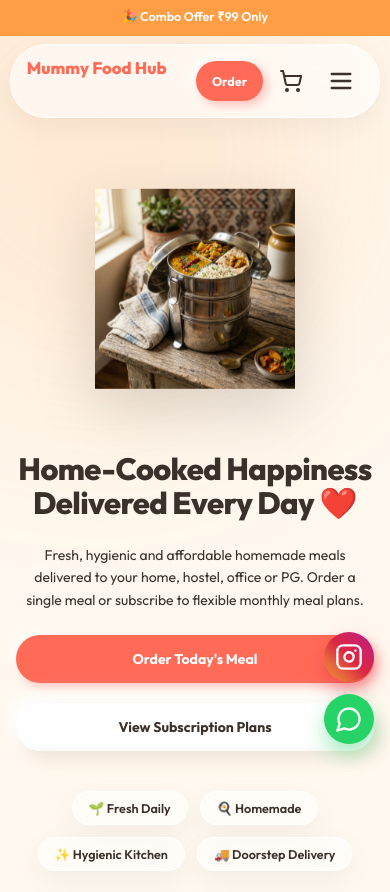
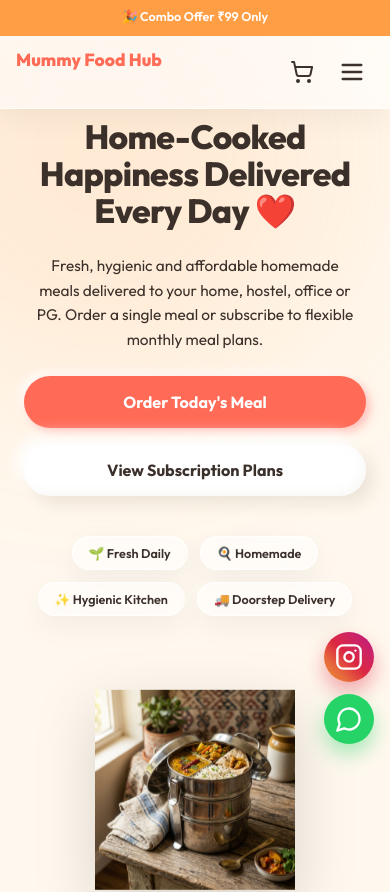
Before and after one commit to weber011/mummyfoodhub, a Next.js app: page / in a window 390 px wide. Shown: the top 892 px of the page. Built offline with nearby package versions, Linux system fonts and the light colour scheme; no server answers; the database is empty.

Commit message:
Polish mobile layout: fix padding order and native app styling

```diff
--- a/app/globals.css
+++ b/app/globals.css
@@ -215,7 +215,7 @@
 
   /* Padding adjustments */
   section {
-    padding: 40px 16px !important;
+    padding: 40px 16px;
   }
 }
 
--- a/components/Hero.module.css
+++ b/components/Hero.module.css
@@ -101,44 +101,49 @@
 
 @media (max-width: 900px) {
   .hero {
-    flex-direction: column-reverse; /* Put image above text on mobile */
+    flex-direction: column; /* Text on top, Image below */
     text-align: center;
-    padding-top: 20px;
-    min-height: auto; /* Remove tall minimum height */
-    gap: 24px;
+    padding-top: 40px;
+    min-height: auto;
+    gap: 32px;
   }
 
   .content h1 {
-    font-size: 2.2rem;
+    font-size: 2.4rem;
   }
 
   .content p {
-    font-size: 1rem;
+    font-size: 1.1rem;
     margin-bottom: 24px;
+    padding: 0 10px;
   }
 
   .actions {
     flex-direction: column;
     align-items: center;
     width: 100%;
+    gap: 16px;
   }
 
   .actions button {
     width: 100%;
+    padding: 16px !important; /* Bigger, highly tappable buttons */
+    font-size: 1.15rem !important;
   }
 
   .badges {
     justify-content: center;
+    margin-top: 20px;
   }
 
   .imageWrapper {
-    min-height: 250px;
-    margin-bottom: 20px;
+    min-height: 280px;
+    margin-top: 20px;
   }
 
   .tiffinMock {
-    width: 250px;
-    height: 250px;
+    width: 280px;
+    height: 280px;
   }
 }
 
--- a/components/Navbar.module.css
+++ b/components/Navbar.module.css
@@ -103,31 +103,35 @@
 @media (max-width: 768px) {
   .header {
     padding: 12px 16px;
-    margin: 8px auto;
+    margin: 0;
+    width: 100%;
+    max-width: 100%;
+    border-radius: 0;
+    border-left: none;
+    border-right: none;
+    border-top: none;
+    top: 36px;
   }
 
   .logo {
-    font-size: 1.2rem; /* Shrink logo slightly */
+    font-size: 1.25rem;
   }
 
   .nav {
-    display: none; /* Hide Desktop Nav links */
+    display: none;
   }
 
   .actions {
-    gap: 8px; /* Tighter gap on mobile */
+    gap: 6px;
   }
 
   .orderBtn {
-    padding: 8px 16px !important;
-    font-size: 0.9rem !important;
-    width: auto !important; /* Override globals.css */
-    min-height: 40px !important; /* Smaller order button in header */
+    display: none; /* Hide Order button on mobile top nav to save space */
   }
 
   .cartBtn {
-    width: 40px;
-    height: 40px;
+    width: 44px;
+    height: 44px;
   }
 
   .mobileMenuBtn {
--- a/components/Navbar.tsx
+++ b/components/Navbar.tsx
@@ -34,7 +34,7 @@
 
           <div className={styles.actions}>
             <button onClick={scrollToMenu} className={`neu-button ${styles.orderBtn}`}>
-              Order
+              Order Now
             </button>
             <button onClick={toggleCart} className={styles.cartBtn}>
               <ShoppingCart size={24} />
```
